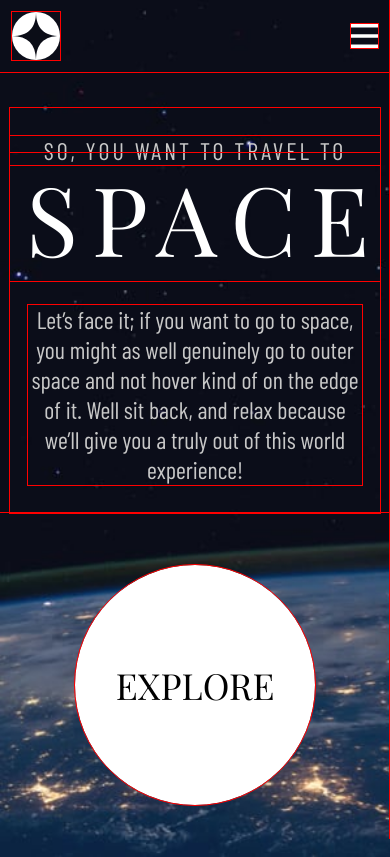
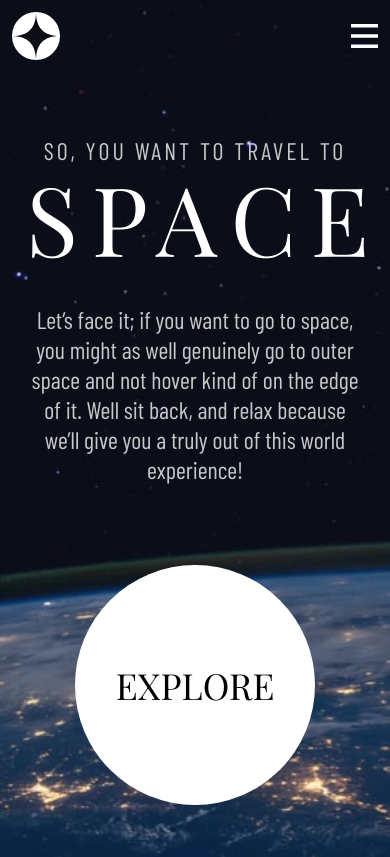
Before and after one commit to tomashoj2001/FEM-REACT-space_tourism_SPA, a React (Create React App) app: page / in a window 390 px wide. Built offline with nearby package versions, Linux system fonts and the light colour scheme; the HTML template or start-up script is replaced by a standard one; a web font is replaced by a local one.

Commit message:
Initial Code

```diff
--- a/src/index.css
+++ b/src/index.css
@@ -14,7 +14,7 @@
   padding: 0;
   margin: 0;
   box-sizing: border-box;
-  outline: red 1px solid;
+  /* outline: red 1px solid; */
 }
 
 html {
@@ -385,6 +385,6 @@ main {
     /* width: 100vw; */
     min-height: 100vh;
     /* background-size: cover; */
-    overflow-x: hidden;
+    overflow-x: auto;
   }
 }
```
